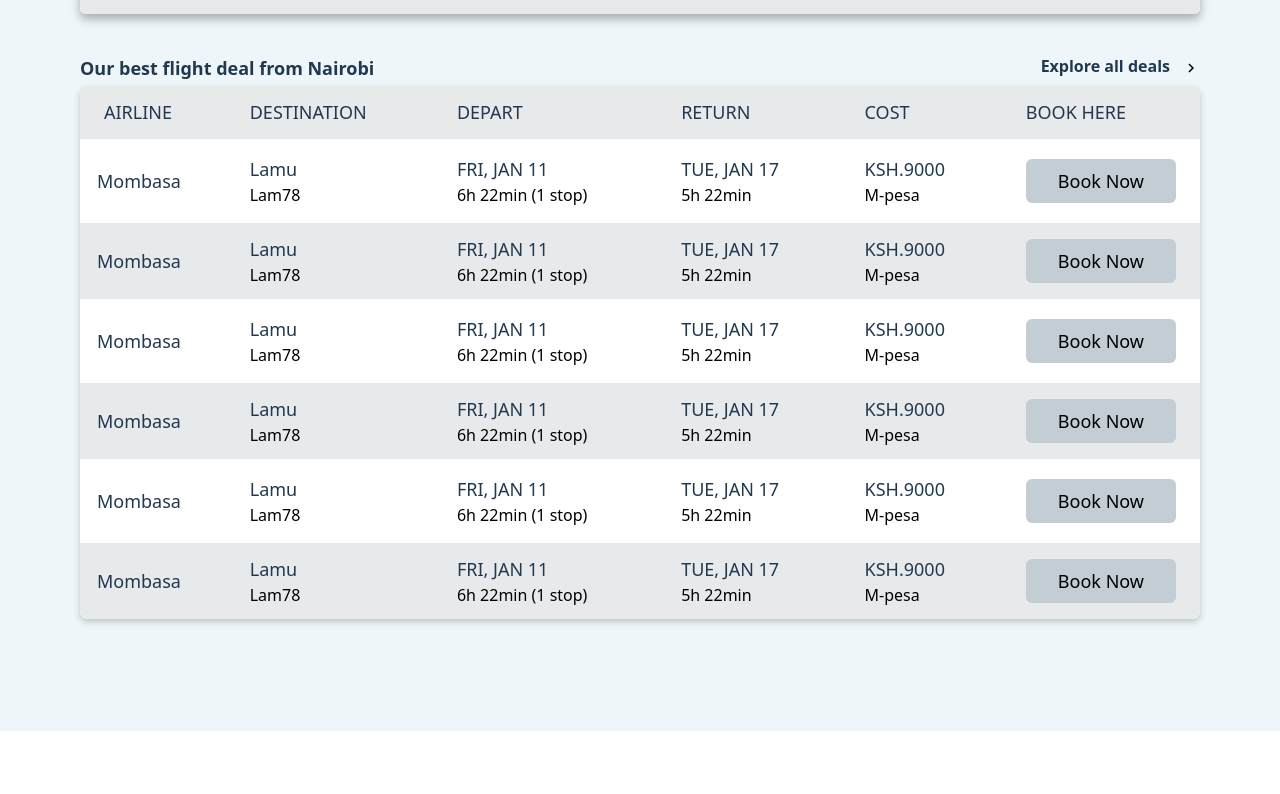
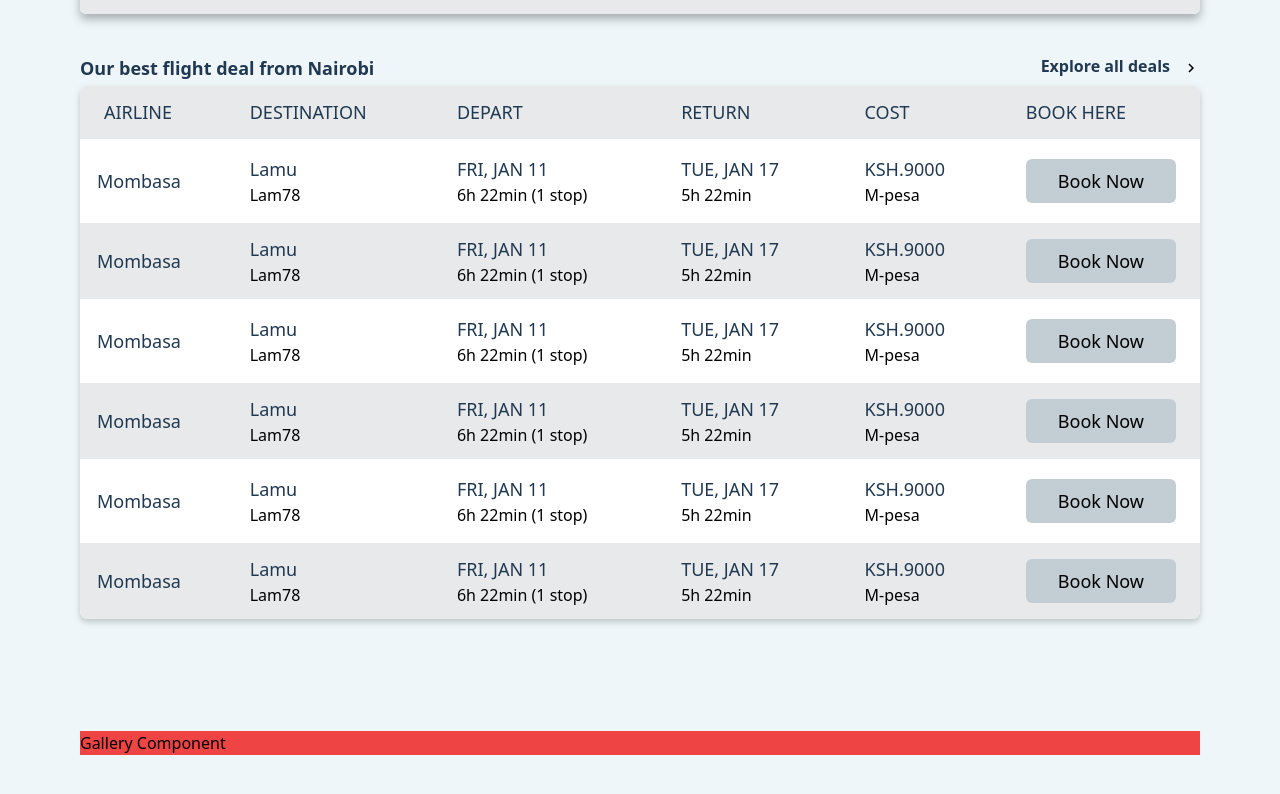
Before and after one commit to Sam516-Dev/my-project, a React (Create React App) app: page / in a window 1280 px wide. Shown: the part 542-1336 px from the top of the page. Before the commit the page ends 1273 px from the top, so only its background shows below. Built offline with nearby package versions, Linux system fonts and the light colour scheme.

Commit message:
Gallery component
Signed-off-by: Sam516-Dev <samuelnjoroge3455@gmail.com>

```diff
--- a/src/App.js
+++ b/src/App.js
@@ -1,17 +1,21 @@
 import './App.css'
 import Content from './components/Content'
 import FrontBar from './components/FrontBar'
+import { Gallery } from './components/Gallery'
 import Navbar from './components/Navbar'
 import Bg from './Media/Assets/Bg.jpg'
+
 
 function App() {
   return (
     <div className='bg-my-bg-color min-h-screen'>
       <img src={Bg} alt="bg" className="absolute object-cover w-full h-[25rem]" />
-      <div className="relative mx-20">
+      <div className="relative mx-20 pb-32">
         <Navbar />
         <FrontBar />
         <Content />
+        <Gallery  />
+
       </div>
     </div>
   )
--- /dev/null
+++ b/src/components/Gallery.js
@@ -0,0 +1,7 @@
+import React from 'react'
+
+export const Gallery = () => {
+  return (
+    <div className='bg-red-500'> Gallery Component </div>
+  )
+}
```
